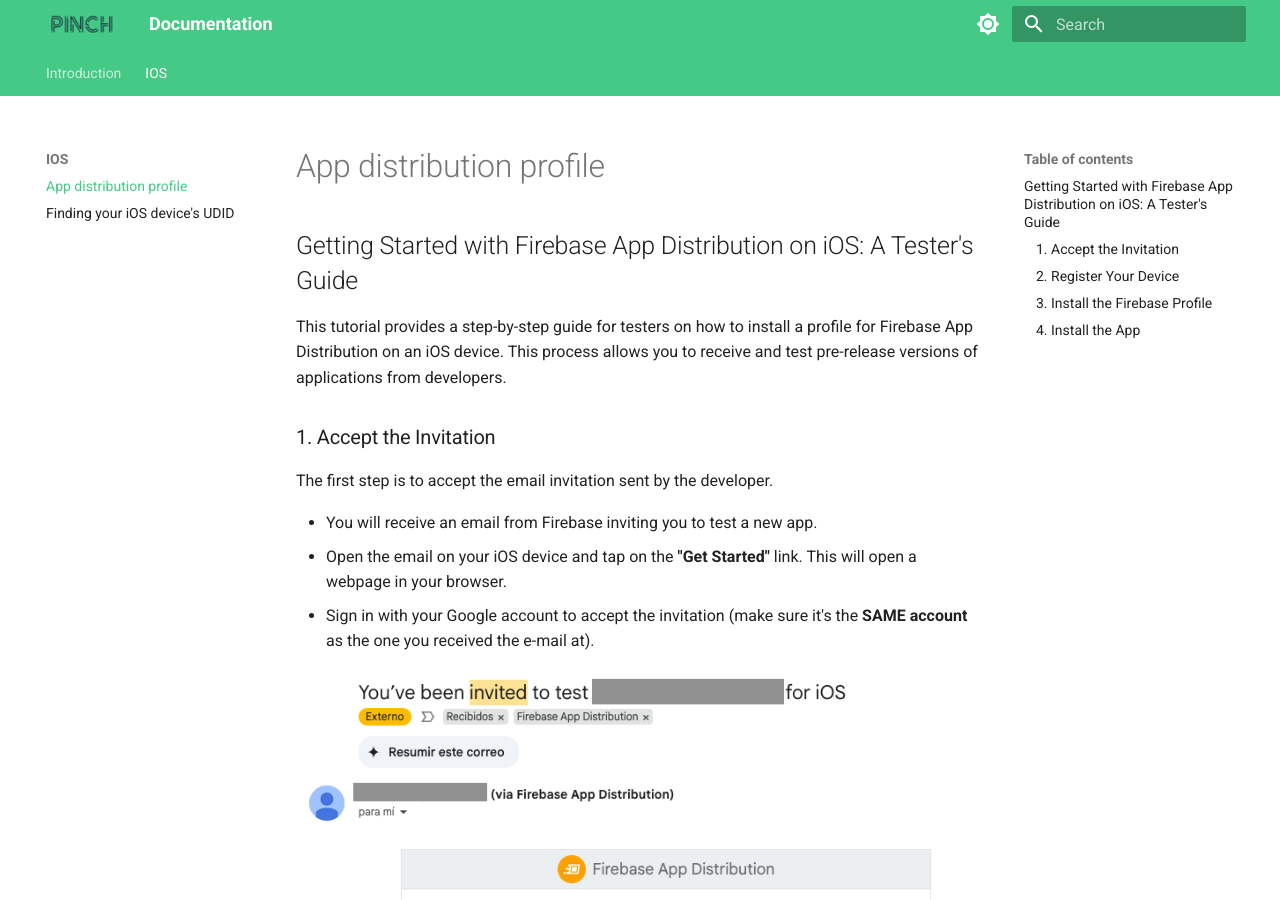
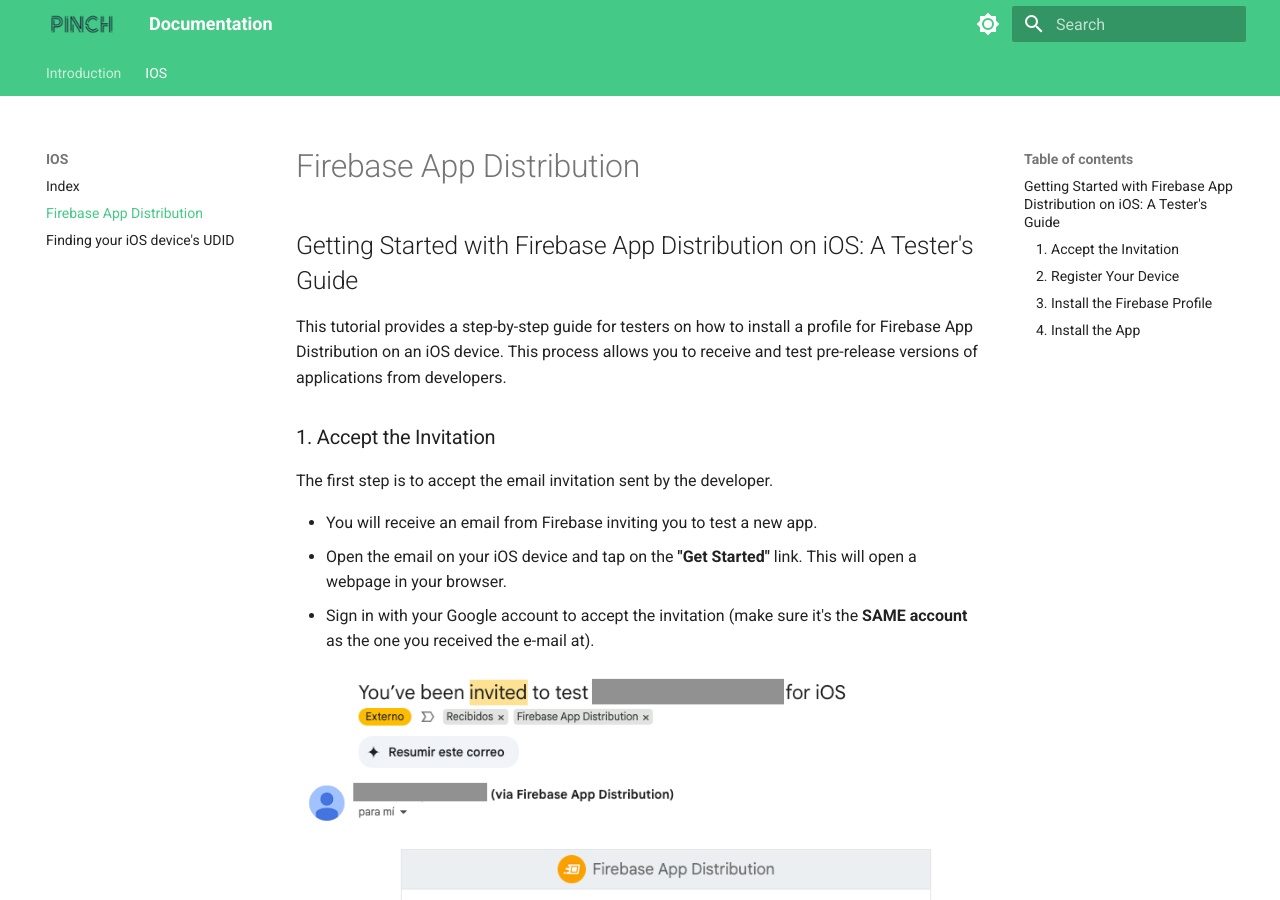
Before and after one commit to pinchbv/pinchbv.github.io, an MkDocs documentation site: the page built from docs/IOS/app-distribution-profile.md, in a window 1280 px wide and 900 px high. Built offline with MkDocs 1.6.1 and Material for MkDocs 9.7.7, drawn with Linux system fonts in a browser that asks for light colours.

Commit message:
Add index for ios folder

```diff
--- a/docs/IOS/app-distribution-profile.md
+++ b/docs/IOS/app-distribution-profile.md
@@ -1,3 +1,7 @@
+---
+title: Firebase App Distribution
+---
+
 ## Getting Started with Firebase App Distribution on iOS: A Tester's Guide
 
 This tutorial provides a step-by-step guide for testers on how to install a profile for Firebase App Distribution on an iOS device.
```
Also changed, not shown: docs/IOS/index.md (added, +2 -0 lines).
